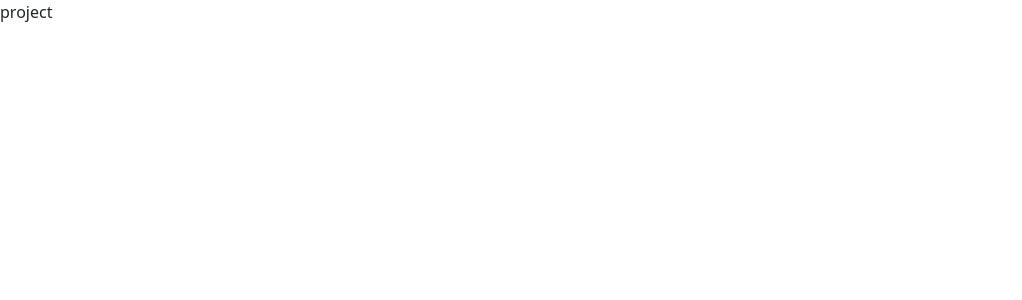
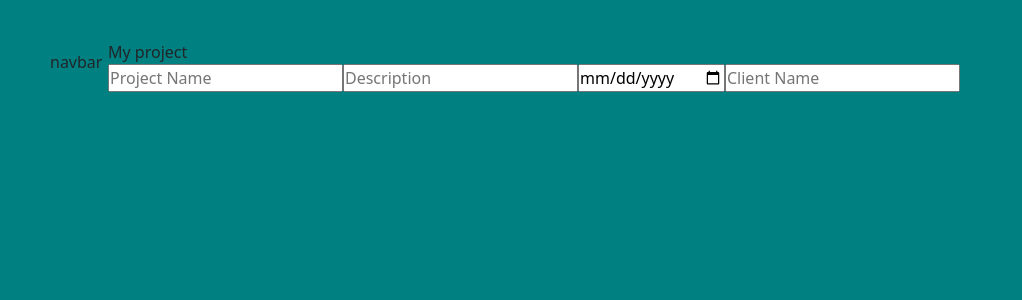
Before and after one commit to AnirudhM1/Devfest2.0, a React (Create React App) app in the folder client/: page /project in a window 1280 px wide. Shown: the top 300 px of the page, without its empty margins (0-1022 px from the left). Built offline with nearby package versions, Linux system fonts and the light colour scheme.

Commit message:
added input

```diff
--- a/client/src/components/Project.js
+++ b/client/src/components/Project.js
@@ -1,6 +1,62 @@
 import React from 'react';
+import Navbar from './Navbar';
+import { useState } from 'react';
 const Project = () => {
-   return <div>project</div>;
+   const [PName, setPName] = useState('');
+   const [CName, setCName] = useState('');
+   const [date, setDate] = useState('');
+   const [desc, setDesc] = useState('');
+   const handleSubmit = e => {
+      e.preventDefault();
+   };
+   return (
+      <div className="app-parent">
+         <div className="navbar-parent">
+            <Navbar />
+         </div>
+         <div className="my-projects">
+            <div className="output-project">
+               <div className="sub-heading">My project</div>
+               {/* would have to map data from backend */}
+            </div>
+            <div className="input-project">
+               <form onSubmit={handleSubmit}>
+                  <input
+                     type="text"
+                     placeholder="Project Name"
+                     required
+                     value={PName}
+                     onChange={e => setPName(e.target.value)}
+                     autoComplete="off"
+                  ></input>
+                  <input
+                     type="text"
+                     placeholder="Description"
+                     value={desc}
+                     onChange={e => setDesc(e.target.desc)}
+                     autoComplete="off"
+                  ></input>
+                  <input
+                     type="date"
+                     placeholder="Deadline date"
+                     required
+                     value={date}
+                     onChange={e => setDate(e.target.date)}
+                     autoComplete="off"
+                  ></input>
+                  <input
+                     type="text"
+                     placeholder="Client Name"
+                     required
+                     value={CName}
+                     onChange={e => setCName(e.target.value)}
+                     autoComplete="off"
+                  ></input>
+               </form>
+            </div>
+         </div>
+      </div>
+   );
 };
 
 export default Project;
```
